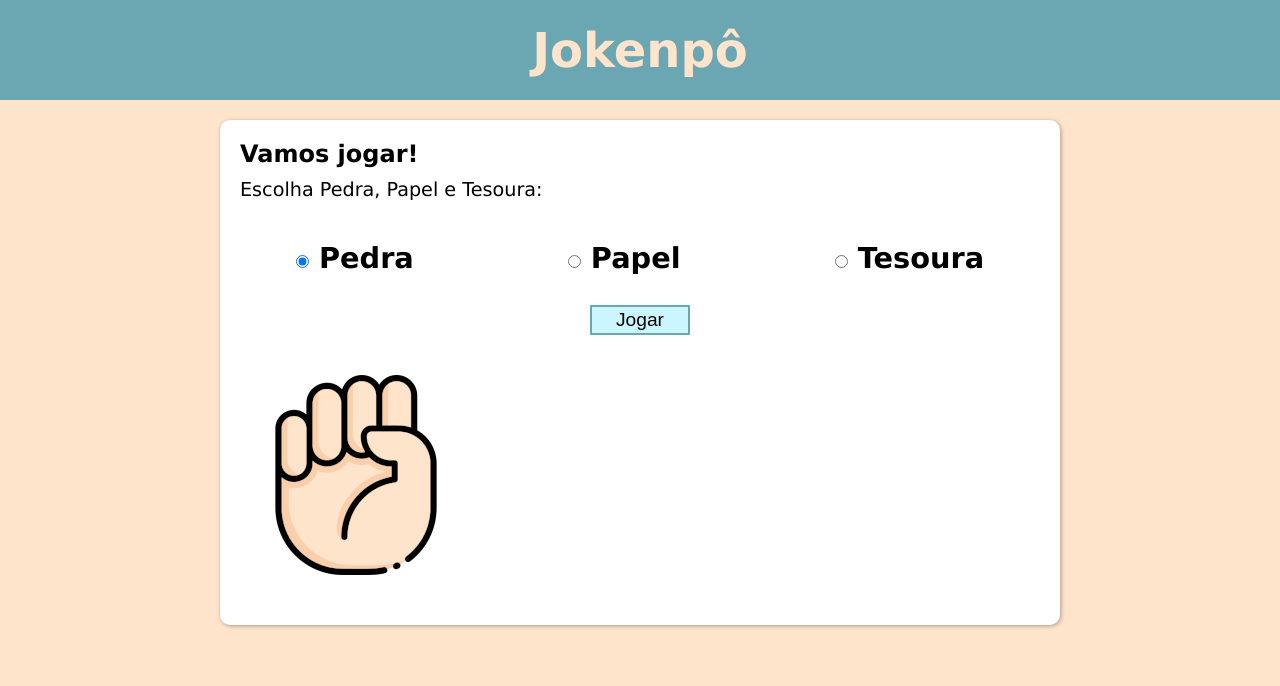
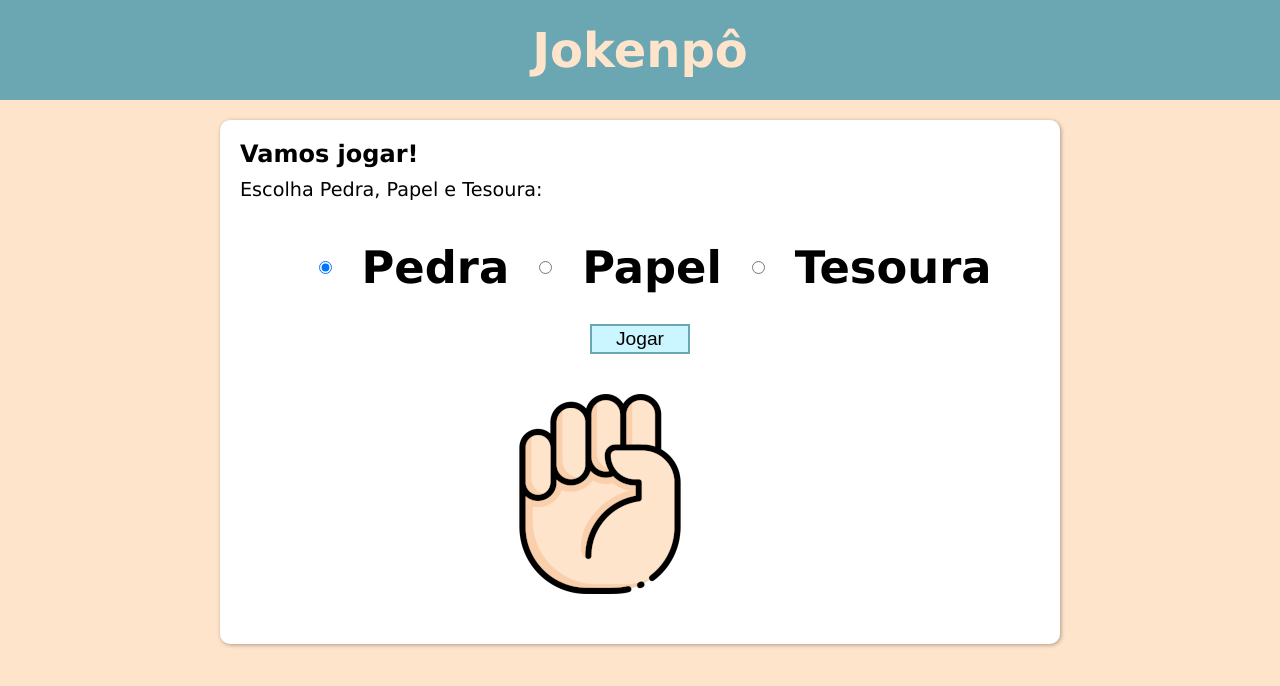
Before and after one commit to JoaoYamaguti/game-jokenpo, a plain HTML site: page index.html in a window 1280 px wide. Both pictures are taken after a click on the radio button 302 px from the left and 261 px from the top of the page. Drawn offline with Linux system fonts and the light colour scheme.

Commit message:
arrumando algumas coisa

```diff
--- a/index.html
+++ b/index.html
@@ -14,7 +14,7 @@
     <main>
         <h2>Vamos jogar!</h2>
         <p>Escolha Pedra, Papel e Tesoura:</p>
-        <p id="ops"><input type="radio" name="ops" id="rock"  onclick="pedra()">Pedra <input type="radio" name="ops" id="paper" onclick="papel()">Papel <input type="radio" name="ops" id="scisor" onclick="tesoura()">Tesoura </p>
+        <p id="ops"><input type="radio" name="ops" id="rock"  onclick="pedra()" checked>Pedra <input type="radio" name="ops" id="paper" onclick="papel()">Papel <input type="radio" name="ops" id="scisor" onclick="tesoura()">Tesoura </p>
         <div id="btn"><input type="button" value="Jogar" onclick="jogar()" id="btn"><br>
         <div id="imgs">
             <img src="imagens/pedra.png" alt="person" id="p1"><img src="imagens/tesoura.png" alt="ia" id="ia">
--- a/script.js
+++ b/script.js
@@ -3,15 +3,15 @@ let imgpl = document.getElementById('p1')
 let clicavel = true
 
 function pedra() {
-    imgpl.style.display = 'inline'
+    imgpl.style.display = 'flex'
     imgpl.src = "imagens/pedra.png"
 }
 function papel(){
-    imgpl.style.display = 'inline'
+    imgpl.style.display = 'flex'
     imgpl.src = "imagens/papel.png"
 }
 function tesoura(){
-    imgpl.style.display = 'inline'
+    imgpl.style.display = 'flex'
     imgpl.src = "imagens/tesoura.png"
 }
 
@@ -44,7 +44,7 @@ function jogar(){
                 imgia.src = 'imagens/tesoura.png'
                 break;
         }
-        imgia.style.display = 'inline'
+        imgia.style.display = 'flex'
         if (ops[0].checked){
             switch (opia) {
                 case 0:
--- a/style.css
+++ b/style.css
@@ -1,4 +1,4 @@
-@charset "UTF-6";
+@charset "UTF-8";
 
 *{
     margin: 0;
@@ -49,12 +49,17 @@ main p {
     font-size: 1.2em;
 }
 main p#ops {
+    display: flex;
+    justify-content: center;
     margin-top: 40px;
-    text-align: center;
-    word-spacing: 5em;
     font-weight: bold;
-    font-size: 1.8em;
+    font-size: 3.5vw;
 }
+
+p#ops input {
+    margin: 0px 30px;
+}
+
 main p input {
     margin-right: 10px;
 }
@@ -75,26 +80,18 @@ div#btn input {
 }
 
 div#imgs {
+    display: flex;
+    justify-content: center;
     height: 200px;
     margin: 30px 0px ;
 }
 
-/*
-img#p1 , img#ia {
-    padding: 5px;
-    border: 3px solid black;
-}
-*/
-#p1 {
-    display: none;
-    position: absolute;
-    left: 20%;
+img#p1 {
+    margin-right: 10%;
 }
 
-#ia {
+img#ia {
     display: none;
-    position: absolute;
-    right: 20%;
 }
 
 p#res {
```
